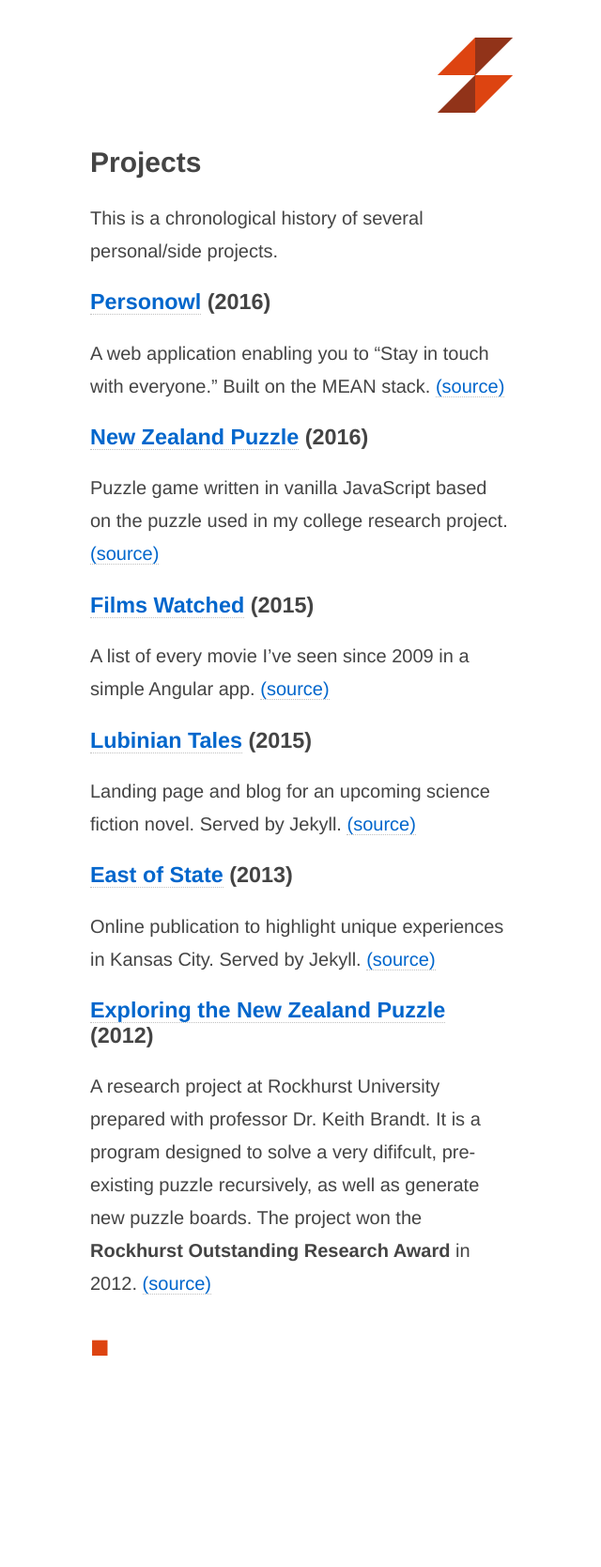
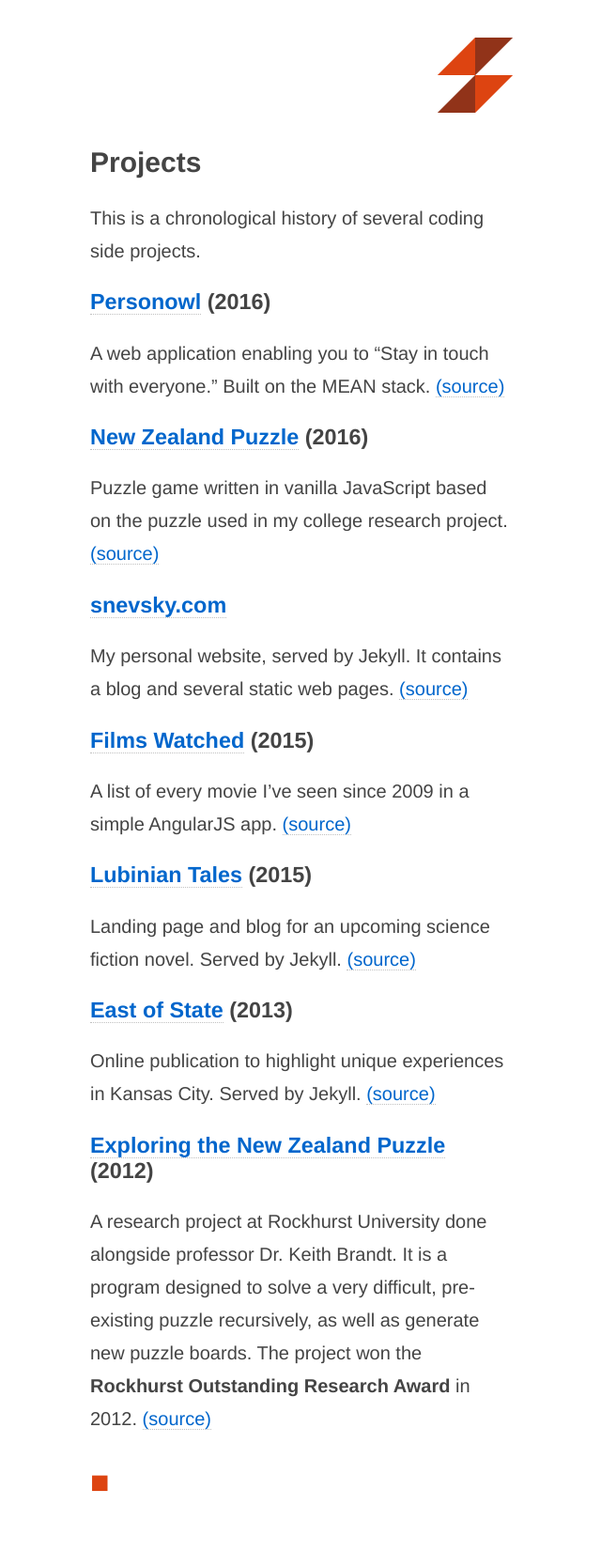
Before and after one commit to Dejital/dejital.github.com, a Jekyll site: the page built from projects.md, in a window 1280 px wide. Shown: the whole page at 94% size, without its empty margins (319-959 px from the left). Built offline with Jekyll 4.4.1, drawn with Linux system fonts in a browser that asks for light colours; before the commit the page ends 1524 px from its top, so only the background shows below that.

Commit message:
Adjustments to projects page.

```diff
--- a/projects.md
+++ b/projects.md
@@ -6,7 +6,7 @@ permalink: '/projects/'
 
 ## Projects
 
-This is a chronological history of several personal/side projects.
+This is a chronological history of several coding side projects.
 
 ### [Personowl](http://app.snevsky.com/) (2016)
 
@@ -20,9 +20,15 @@ Puzzle game written in vanilla JavaScript based on the puzzle used in
 my college research project.
 [(source)](https://github.com/Dejital/Personowl)
 
+### [snevsky.com](/)
+
+My personal website, served by Jekyll. It contains a blog and several
+static web pages.
+[(source)](https://github.com/Dejital/dejital.github.com)
+
 ### [Films Watched](https://snevsky-films.herokuapp.com/) (2015)
 
-A list of every movie I've seen since 2009 in a simple Angular app.
+A list of every movie I've seen since 2009 in a simple AngularJS app.
 [(source)](https://github.com/Dejital/films)
 
 ### [Lubinian Tales](http://lubiniantales.com/) (2015)
@@ -39,8 +45,8 @@ Served by Jekyll.
 
 ### [Exploring the New Zealand Puzzle](https://github.com/Dejital/new-zealand-puzzle) (2012)
 
-A research project at Rockhurst University prepared with professor
-Dr. Keith Brandt. It is a program designed to solve a very dififcult,
+A research project at Rockhurst University done alongside professor
+Dr. Keith Brandt. It is a program designed to solve a very difficult,
 pre-existing puzzle recursively, as well as generate new puzzle boards.
 The project won the **Rockhurst Outstanding Research Award** in 2012.
 [(source)](https://github.com/Dejital/new-zealand-puzzle)
```
Also changed, not shown: index.md (+1 -1 lines).
